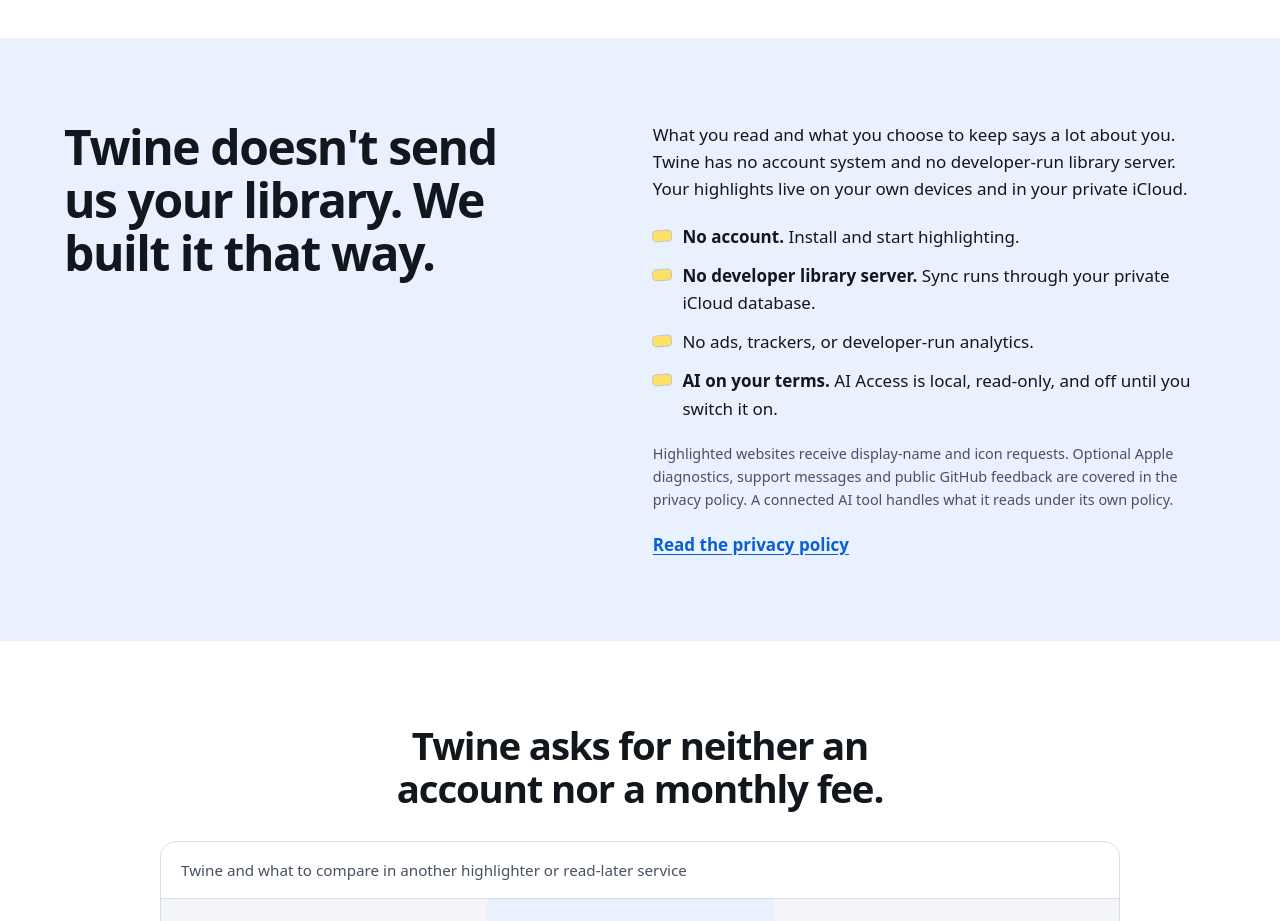
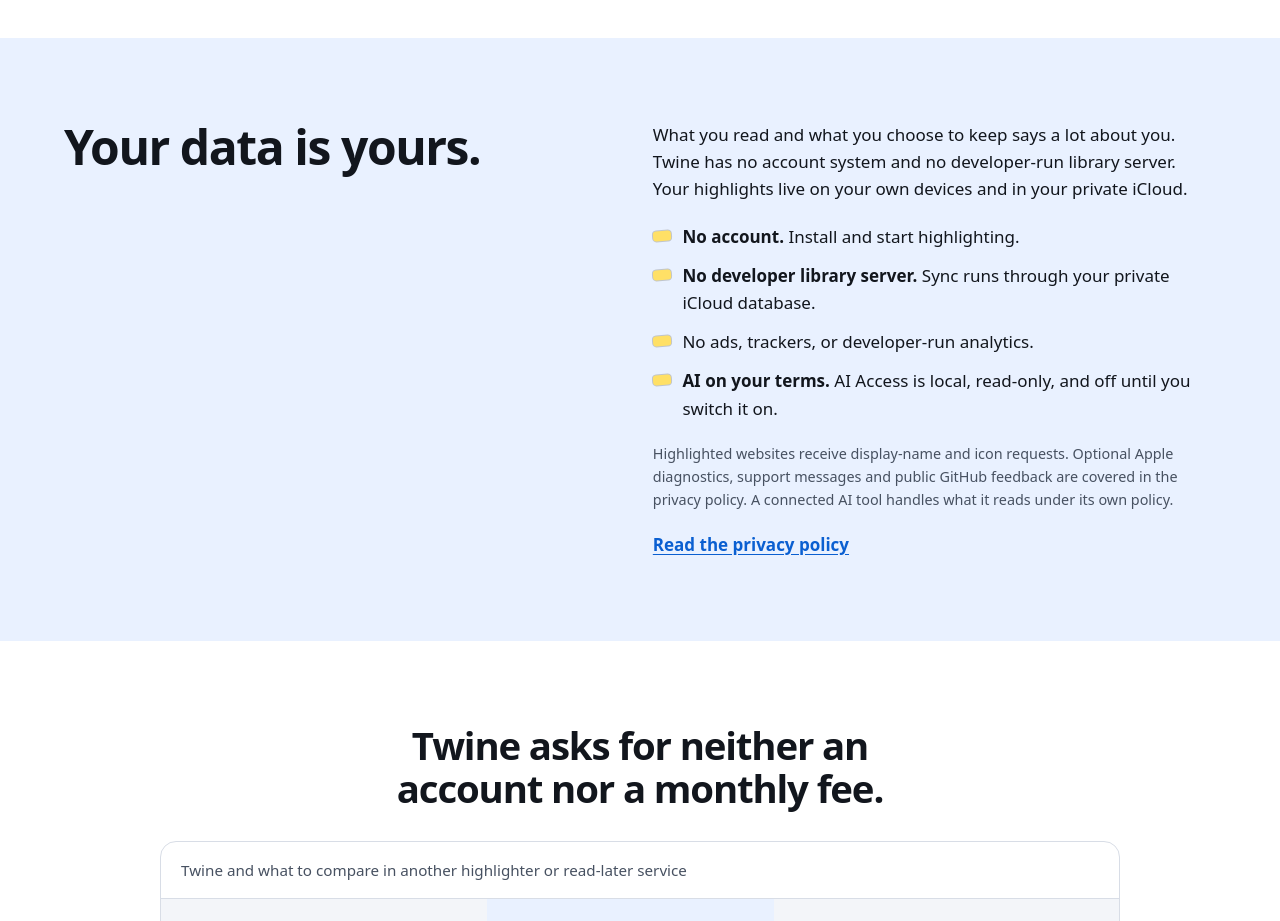
Before and after one commit to mubranch/TwineWebsite, an Eleventy site: page src/index.njk in a window 1280 px wide. Shown: the part 3140-4061 px from the top of the page. Built offline with nearby package versions, Linux system fonts and the light colour scheme; Eleventy itself is replaced by a stand-in of ours; files that its build step writes are made by us from their sources.

Commit message:
Use the supplied privacy heading
Co-authored-by: Copilot App <223556219+Copilot@users.noreply.github.com>

```diff
--- a/src/index.njk
+++ b/src/index.njk
@@ -87,7 +87,7 @@ socialDescription: "Highlight in Safari. Find it later. Keep it private. Twine f
 
 <section class="band" aria-labelledby="privacy-title">
   <div class="wrap">
-    <h2 id="privacy-title">Twine doesn't send us your library. We built it that way.</h2>
+    <h2 id="privacy-title">Your data is yours.</h2>
     <div>
       <p>What you read and what you choose to keep says a lot about you. Twine has no account system and no developer-run library server. Your highlights live on your own devices and in your private iCloud.</p>
       <ul class="checks" role="list">
```
